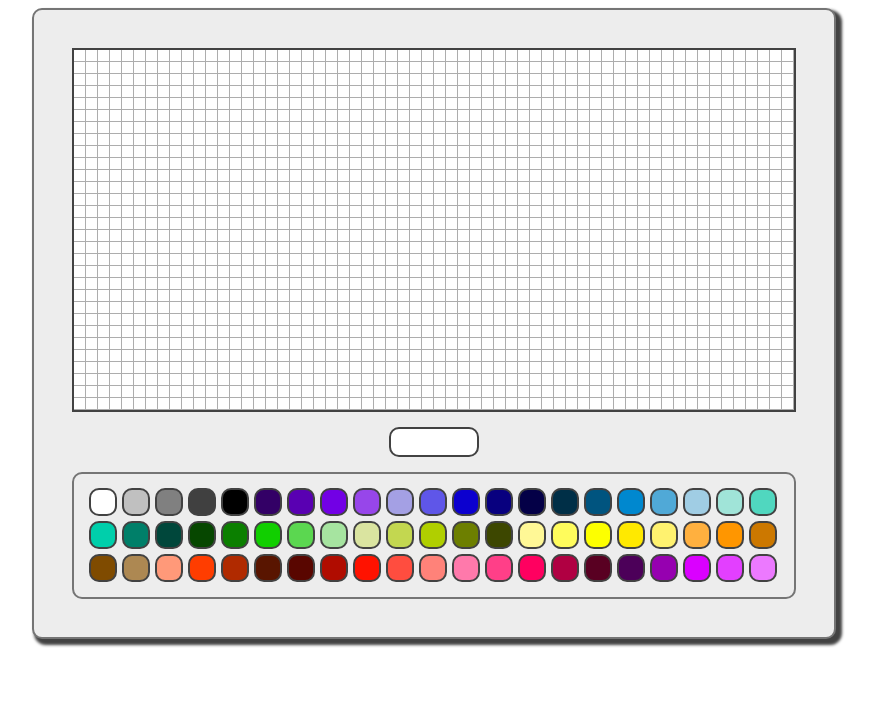
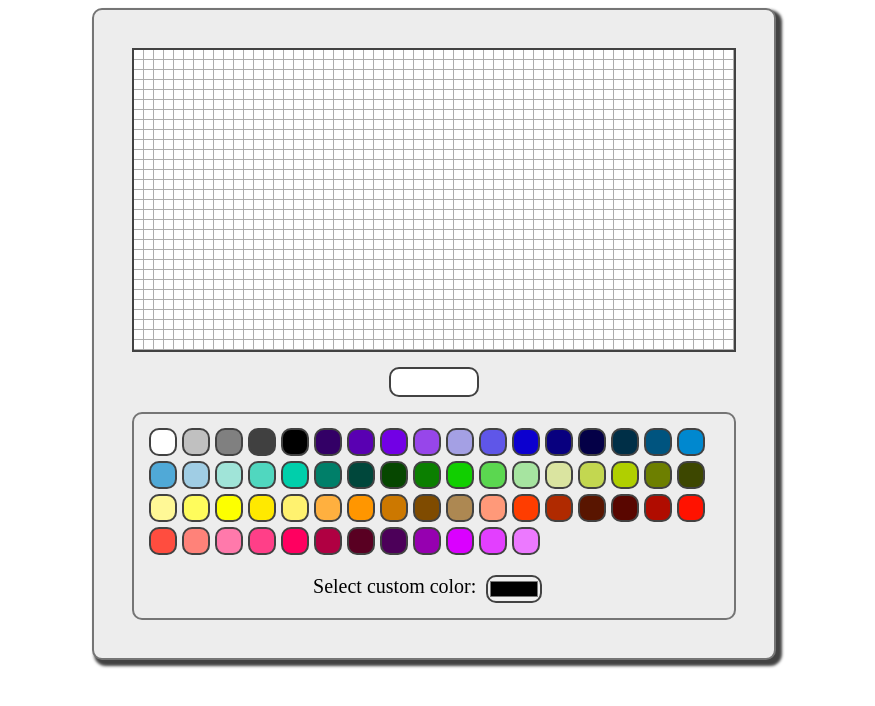
Before and after one commit to gloomylumi/pixel-art-maker, a plain HTML site: page index.html in a window 1280 px wide. Shown: the whole page, without its empty margins (206-1081 px from the left). Drawn offline with Linux system fonts and the light colour scheme.

Commit message:
functioning color picker added

```diff
--- a/index.html
+++ b/index.html
@@ -14,11 +14,23 @@
       <!-- populate with pixel-rows of pixel-divs -->
     </div>
     <div class="row">
+
       <div id="current-color"></div>
     </div>
     <div id="palette">
+      <div class="palette-row" id="pal-row">
 
+      </div>
+      <div class="row">
+        <div id="picker-container">
+          <p class="clearfix">
+            Select custom color:
+          </p>
+          <input type="color" class="color-picker clearfix" id="color-picker">
+        </div>
+      </div>
     </div>
+
   </div>
 </body>
 </html>
--- a/script.js
+++ b/script.js
@@ -1,13 +1,24 @@
 "use strict";
 var grid = document.getElementById('grid-container');
 var colors = ["#FFFFFF", "#C0C0C0", "#808080", "#404040", "#000000","#330066", "#5900B2", "#7200E5", "#9746EA", "#A4A0E4", "#5F56E8", "#0C00CF", "#08007F", "#040047", "#002F47", "#00547F", "#0088CF", "#50A9D7", "#A0CDE4", "#A0E4D8", "#50D7BF", "#00CFAB", "#007F69", "#00473B", "#064700", "#0B7F00", "#11CF00", "#5BD750", "#A6E4A0", "#DAE4A0", "#C3D750", "#B0CF00", "#6D7F00", "#3D4700", "#FFF896", "#FFFC5C", "#FDFF00", "#FFE900", "#FFF26F", "#FFB03F", "#FF9600", "#CC7800", "#7F4B00", "#AD8852", "#FF9979", "#FF3D00", "#B02A00", "#591500", "#590600", "#B00C00", "#FF1200", "#FF4D3F", "#FF8279", "#FF79AB", "#FF3F88", "#FF0060", "#B00042", "#590022", "#4C0059", "#9600B0", "#DA00FF", "#E33FFF", "#EC79FF"];
-var palette = document.getElementById('palette');
+var paletteRow = document.getElementById('pal-row');
 var currentColor;
+var colorPicker = document.getElementById('color-picker');
+// var createColorPicker = function () {
+//   var colorPicker = document.createElement('input');
+//   colorPicker.type = "color";
+//   colorPicker.className = "color-picker clearfix";
+//   return colorPicker;
+// };
 createPixelGrid(30,60);
 // createColorPalette(32);
 createColorWells(colors);
-palette.addEventListener("click", function (event) {
+paletteRow.addEventListener("click", function (event) {
   currentColor = event.target.style.backgroundColor;
+  document.getElementById('current-color').style.backgroundColor = currentColor;
+});
+colorPicker.addEventListener("change", function (event) {
+  currentColor = event.target.value;
   document.getElementById('current-color').style.backgroundColor = currentColor;
 });
 grid.addEventListener("mousedown", function (event) {
@@ -47,15 +58,16 @@ function createPixelGrid(rows,columns) {
 //         r += value;
 //     }
 // }
-//populate color wells
+//populate color wells and color picker
 function createColorWells(colors) {
   for (var i = 0; i < colors.length; i++) {
     var newColor = document.createElement('div');
     newColor.className = "color-well";
     newColor.style.backgroundColor = colors[i];
-    palette.appendChild(newColor);
+    paletteRow.appendChild(newColor);
   }
 }
+
 function setBackgroundColor() {
   event.target.style.backgroundColor = currentColor;
 }
--- a/style.css
+++ b/style.css
@@ -46,8 +46,8 @@ html{
 }
 .pixel-div {
   background-color: white;
-  min-width: 1.2rem;
-  min-height: 1.2rem;
+  min-width: 1rem;
+  min-height: 1rem;
   border-top: none;
   border-right: .1rem solid #ADADAD;
   border-bottom: .1rem solid #ADADAD;
@@ -57,7 +57,7 @@ html{
 
 /* ---- palette ---- */
 #palette {
-  flex-flow: column wrap;
+  flex-wrap: wrap;
   padding: 1.2rem;
   width: 100%;
   margin-left: auto;
@@ -69,7 +69,11 @@ html{
 }
 
 .palette-row {
-  width: 100%;
+  margin: auto;
+  padding: 0;
+  display: flex;
+  flex-wrap: wrap;
+  align-content: center;
 }
 
 .color-well {
@@ -80,6 +84,34 @@ html{
   border-radius: 1rem;
   float: left;
 }
+
+#picker-container {
+  width: 42%;
+  margin-left: auto;
+  margin-right: auto;
+  margin-top: 1.5rem;
+  margin-bottom: 0;
+}
+p {
+  text-align: center;
+  font-size: 2rem;
+  float: left;
+  margin: .2rem 0;
+  padding: 0;
+}
+.color-picker {
+  width: 5.6rem;
+  height: 2.8rem;
+  padding: 0;
+  margin-left: 1rem;
+  margin-right: 1rem;
+  margin-top: .25rem;
+  margin-bottom: .25rem;
+  border: .2rem solid #424242;
+  border-radius: 1rem;
+  float: left;
+}
+
 
 /* ---- resets ---- */
 *,
```
